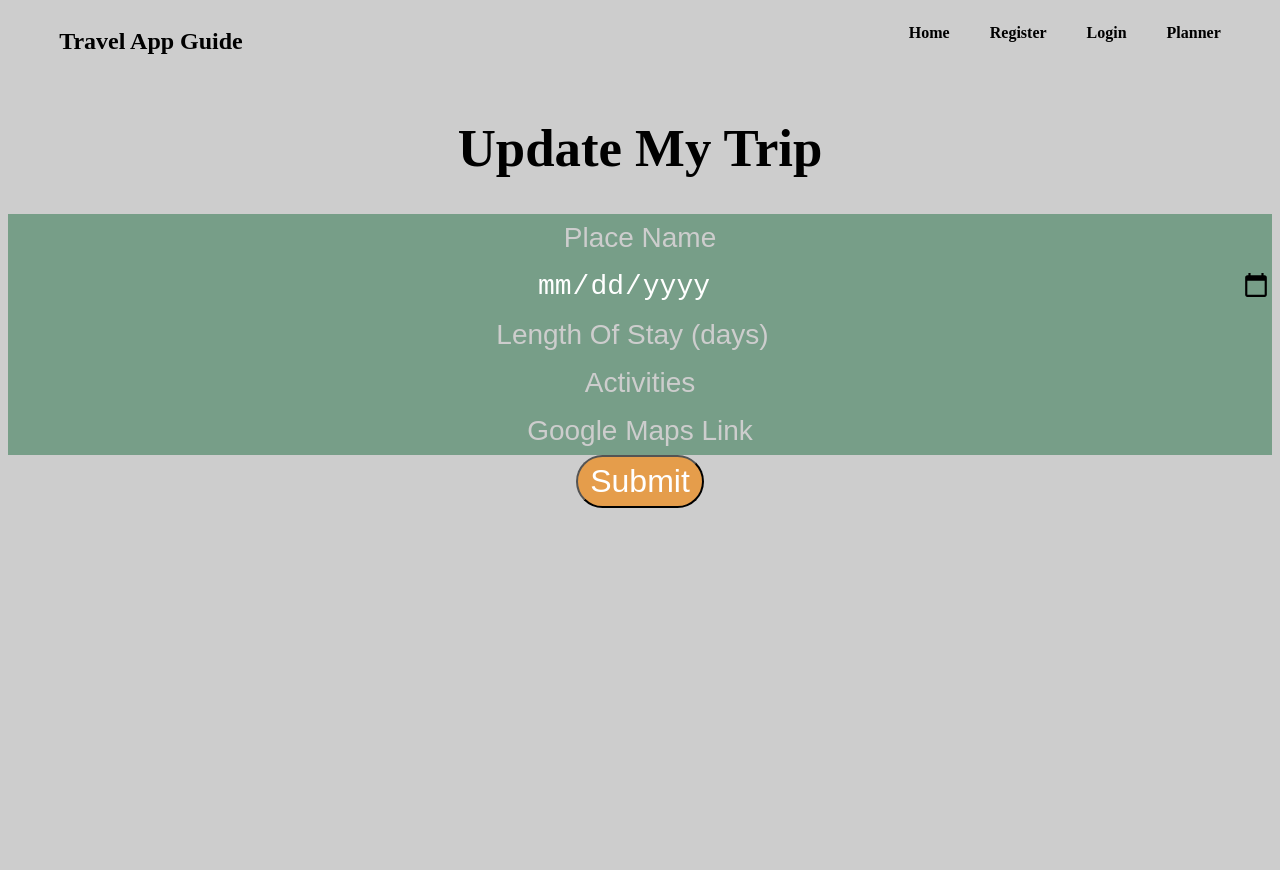
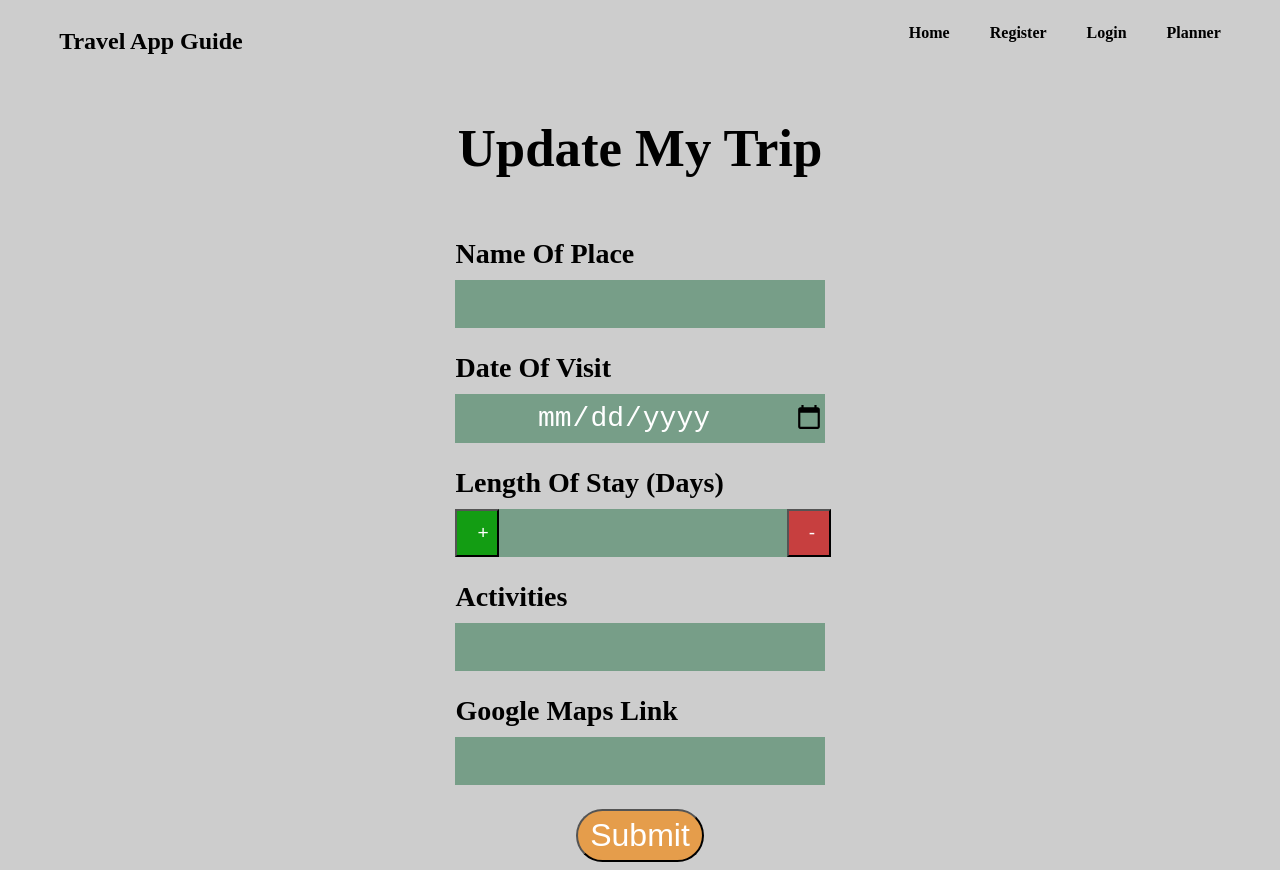
Before and after one commit to Morad17/react-crud-travel-app, a React (Create React App) app in the folder frontend/: page /update/1 in a window 1280 px wide. Before the commit the page ends 800 px from the top, so only its background shows below. Built offline with nearby package versions, Linux system fonts and the light colour scheme.

Commit message:
Created length of stay toggle

```diff
--- a/frontend/src/assets/scss/AddTrip.scss
+++ b/frontend/src/assets/scss/AddTrip.scss
@@ -19,12 +19,16 @@
     .number-label{
         display: flex;
     }
+    .number-field{
+        width: 90%;
+    }
     .toggles{
-        margin-left: 4vw;
+        display: flex;
+        flex-direction: row;
     }
     .toggles button{
         padding: 4px 20px;
-        margin-right: 10px;
+        width: 10%;
     }
     .add-days{
         background-color: #139d13;
--- a/frontend/src/pages/AddTrip.jsx
+++ b/frontend/src/pages/AddTrip.jsx
@@ -6,10 +6,25 @@ const AddTrip = () => {
     const [trip, setTrip] = useState({
         place_name:"",
         date_to_visit:null,
-        how_long:null,
+        how_long:0,
         activities:"",
         google_maps_link:""
     })
+
+    const addDays = () => {
+        const days = trip.how_long
+        trip.how_long = days + 1
+        setTrip({...trip})
+
+        console.log(days)
+    }
+    const subtractDays = () => {
+        const days = trip.how_long
+        if (days > 0) trip.how_long = days - 1
+        setTrip({...trip})
+
+        console.log(days);
+    }
 
     const navigate = useNavigate()
     const handleChange = (e) => {
@@ -40,14 +55,12 @@ const AddTrip = () => {
                     <input type="date" placeholder="Date Visited (year/month/day)" onChange={handleChange} name="date_to_visit"/>
                 </div>
                 <div className="field number-field">
-                    <div className="number-label">
-                        <label htmlFor="">Length Of Stay (Days)</label>
+                    <label htmlFor="">Length Of Stay (Days)</label>
                         <div className="toggles">
-                            <button className="add-days">+</button>
-                            <button className="subtract-days">-</button>
+                            <button className="add-days" onClick={addDays}>+</button>
+                            <input type="number" value={trip.how_long} onChange={handleChange} name="how_long" id="how_long"/>
+                            <button className="subtract-days" onClick={subtractDays}>-</button>
                         </div>
-                    </div>
-                    <input type="number" value={0} onChange={handleChange} name="how_long"/>
                 </div>
                 <div className="field">
                     <label htmlFor="">Activities</label>
--- a/frontend/src/pages/UpdateTrip.jsx
+++ b/frontend/src/pages/UpdateTrip.jsx
@@ -11,6 +11,21 @@ const UpdateTrip = (id) => {
         activities:"",
         google_maps_link:""
     })
+
+    const addDays = () => {
+        const days = trip.how_long
+        trip.how_long = days + 1
+        setTrip({...trip})
+
+        console.log(days)
+    }
+    const subtractDays = () => {
+        const days = trip.how_long
+        if (days > 0) trip.how_long = days - 1
+        setTrip({...trip})
+
+        console.log(days);
+    }
 
     const navigate = useNavigate()
     const location = useLocation()
@@ -36,16 +51,36 @@ const UpdateTrip = (id) => {
     }
   return (
     <div>
-
         <div className="trip-update-card">
             <div className="add-form">
                 <h1>Update My Trip</h1>
-                <input type="text" placeholder="Place Name" onChange={handleChange} name="place_name"/>
-                <input type="date" placeholder="Date Visited (year/month/day)" onChange={handleChange} name="date_to_visit"/>
-                <input type="number" placeholder="Length Of Stay (days)" onChange={handleChange} name="how_long"/>
-                <input type="text" placeholder="Activities" onChange={handleChange} name="activities"/>
-                <input type="text" placeholder="Google Maps Link" onChange={handleChange} name="google_maps_link"/>
-                <button className="add-trip-button" onClick={handleSubmit}>Submit</button>
+                <div className="input-field">
+                    <div className="field">
+                        <label htmlFor="">Name Of Place</label>
+                        <input type="text" placeholder="" onChange={handleChange} name="place_name"/>
+                    </div>
+                    <div className="field">
+                        <label htmlFor="">Date Of Visit</label>
+                        <input type="date" placeholder="Date Visited (year/month/day)" onChange={handleChange} name="date_to_visit"/>
+                    </div>
+                    <div className="field number-field">
+                        <label htmlFor="">Length Of Stay (Days)</label>
+                            <div className="toggles">
+                                <button className="add-days" onClick={addDays}>+</button>
+                                <input type="number" value={trip.how_long} onChange={handleChange} name="how_long" id="how_long"/>
+                                <button className="subtract-days" onClick={subtractDays}>-</button>
+                            </div>
+                    </div>
+                    <div className="field">
+                        <label htmlFor="">Activities</label>
+                        <input type="text" placeholder="" onChange={handleChange} name="activities"/>
+                    </div>
+                    <div className="field">
+                        <label htmlFor="">Google Maps Link</label>
+                        <input type="text" placeholder="" onChange={handleChange} name="google_maps_link"/>
+                    </div>
+                </div>
+            <button className="add-trip-button" onClick={handleSubmit}>Submit</button>
             </div>
         </div>
     </div>
```
